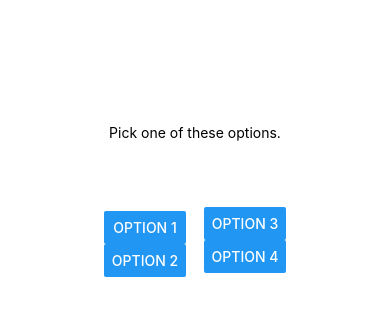
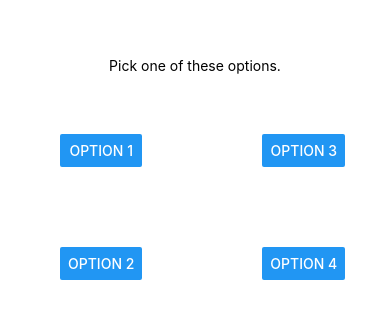
Before and after one commit to adeshiel/ProNOWnce, a React Native app in the folder ProNOWnce/: screen / in a window 390 px wide. Shown: the part 224-542 px from the top of the page. Built offline with nearby package versions, Linux system fonts and the light colour scheme; no server answers.

Commit message:
Finally spaced those button

```diff
--- a/ProNOWnce/App.js
+++ b/ProNOWnce/App.js
@@ -1,14 +1,10 @@
 import React from 'react';
-import { StyleSheet, Text, View, Button } from 'react-native';
+import {StyleSheet, Text, View, Button} from 'react-native';
 
 const ENDPOINT = "http://72.19.107.126:5000/word";
 
-
-// function randoWord {
-//   var words = ["word", "curse", "jagged"];
-//   var chose = words[Math.floor(Math.random()*words.length)];
-//   return chose;
-//   }
+// function randoWord {   var words = ["word", "curse", "jagged"];   var chose =
+// words[Math.floor(Math.random()*words.length)];   return chose;   }
 
 export default class App extends React.Component {
 
@@ -20,15 +16,12 @@ export default class App extends React.Component {
         }
     }
 
-
     async getWords() {
         try {
             let res = await fetch(`${ENDPOINT}`);
             let resJSON = await res.json();
 
-            this.setState({
-                word: resJSON.word
-            });
+            this.setState({word: resJSON.word});
             return resJSON.word;
         } catch (error) {
             console.log(error);
@@ -39,9 +32,10 @@ export default class App extends React.Component {
         this.getWords();
     }
 
-    // randomWord(){ //for when we have the words to pronounce
-    //   var words = ["word", "curse", "jagged"]; //TODO: Change the list to format to [[word1, sfx1,sfx2],[word2,
-    // sfx1,sfx2]] var chose = words[Math.floor(Math.random()*words.length)]; return chose; }
+    // randomWord(){ //for when we have the words to pronounce   var words =
+    // ["word", "curse", "jagged"]; //TODO: Change the list to format to [[word1,
+    // sfx1,sfx2],[word2, sfx1,sfx2]] var chose =
+    // words[Math.floor(Math.random()*words.length)]; return chose; }
 
     render() {
         return (
@@ -49,26 +43,37 @@ export default class App extends React.Component {
                 <Text style={styles.title}>Pick one of these options.</Text>
                 <View style={styles.buttons}>
                     <View style={styles.leftColumn}>
+                        <View style={styles.btn}>
                             <Button
-                            onPress={() => { Alert.alert('Right Answer.') }}
-                            title="Option 1"
-                        />
+                                onPress={() => {
+                                Alert.alert('Right Answer.')
+                            }}
+                                title="Option 1"/>
+                        </View>
+                        <View style={styles.btn}>
                             <Button
-                            onPress={() => { Alert.alert('Wrong Answer.') }}
-                            title="Option 2"
-                        />
-                        {/* </View> */}
+                                onPress={() => {
+                                Alert.alert('Wrong Answer.')
+                            }}
+                                title="Option 2"/>
+                        </View>
+                    </View>
                     <View style={styles.rightColumn}>
+                        <View style={styles.btn}>
                             <Button
-                                onPress={() => { Alert.alert('Wrong Answer.') }}
-                                title="Option 3"
-                            />
+                                onPress={() => {
+                                Alert.alert('Wrong Answer.')
+                            }}
+                                title="Option 3"/>
+                        </View>
+                        <View style={styles.btn}>
                             <Button
-                                onPress={() => { Alert.alert('Wrong Answer.') }}
-                                title="Option 4"
-                            />
-                            {/* </View> */}
+                                onPress={() => {
+                                Alert.alert('Wrong Answer.')
+                            }}
+                                title="Option 4"/>
                         </View>
+
                     </View>
                 </View>
             </View>
@@ -81,29 +86,24 @@ const styles = StyleSheet.create({
         flex: 1,
         backgroundColor: '#fff',
         alignItems: 'center',
-        justifyContent: 'center',
+        justifyContent: 'center'
     },
     title: {
         // paddingLeft: '5'
     },
     buttons: {
-        flexDirection: 'column',
-        alignItems: 'center',
-        justifyContent: 'space-around',
+        flexDirection: 'row',
+        // alignItems: 'center', justifyContent: 'space-around'
     },
     leftColumn: {
         flexDirection: 'column',
-        right: 50,
-        top: 70,
-        alignContent: 'space-between',
+        margin: 20
     },
     rightColumn: {
         flexDirection: 'column',
-        left: 100,
-        bottom: 70,
-        alignContent: 'space-between',
+        margin: 20
     },
-      boxes: {
-        marginBottom: 150,
+    btn: {
+        margin: 40,
     }
 });
```
Lines whose indentation alone changed are shown as unchanged.
